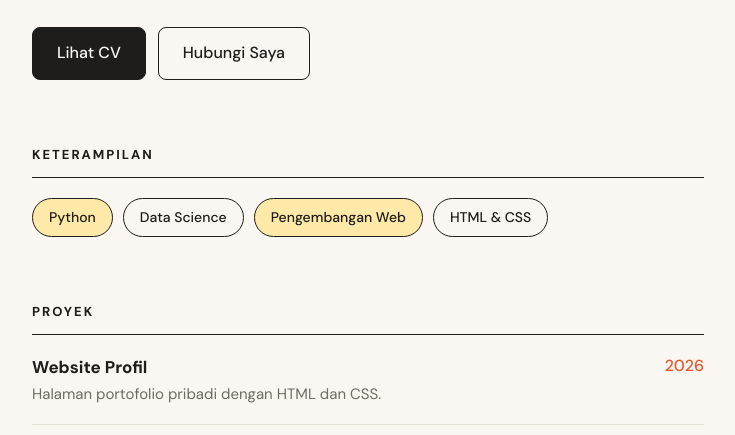
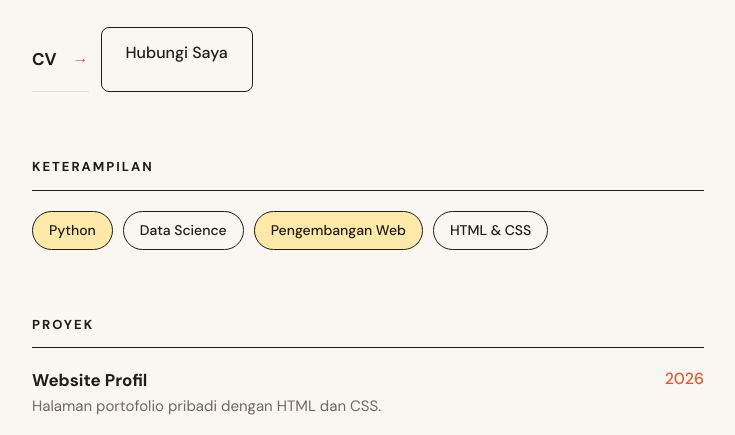
Before and after one commit to goggle-us/jayassampurna-jpg.github.io, a plain HTML site: page index.html in a window 1280 px wide. Shown: the part 349-784 px from the top of the page, without its empty margins (272-1007 px from the left). Drawn offline with Linux system fonts and the light colour scheme.

Commit message:
Fix HTML structure and formatting

```diff
--- a/index.html
+++ b/index.html
@@ -130,7 +130,10 @@
         di bidang akademik dan pemrograman.
     </p>
     <div class="aksi">
-        <a class="tombol utama" href="https://www.canva.com/design/DAHZLnkUJ3Q/SO-f-FCCT0N5xIAxd3qYlQ/view" target="_blank" rel="noopener">Lihat CV</a>
+         <a class="baris" href="https://www.canva.com/design/DAHZLnkUJ3Q/SO-f-FCCT0N5xIAxd3qYlQ/view" target="_blank" rel="noopener">
+        <span class="judul">CV</span>
+        <span class="tahun">&rarr;</span>
+    </a>
         <a class="tombol" href="#kontak">Hubungi Saya</a>
     </div>
 
```
